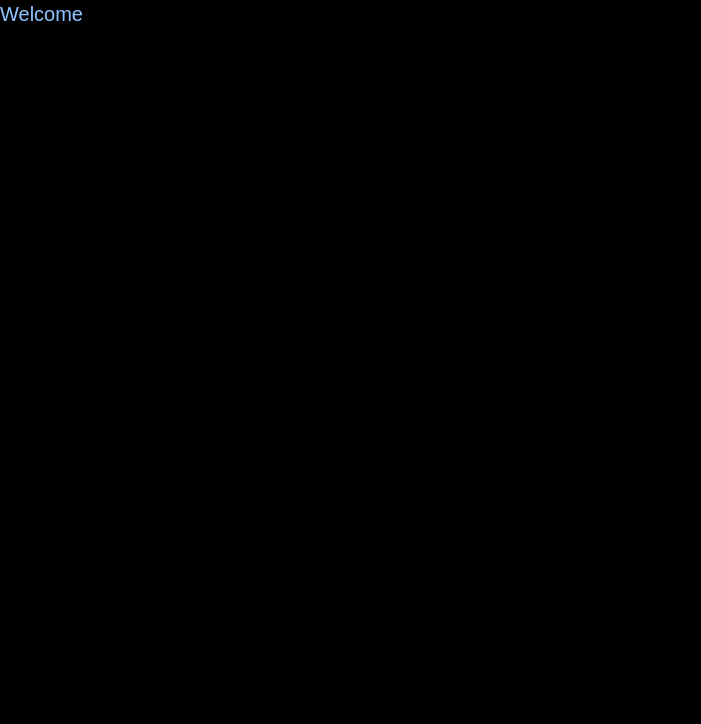
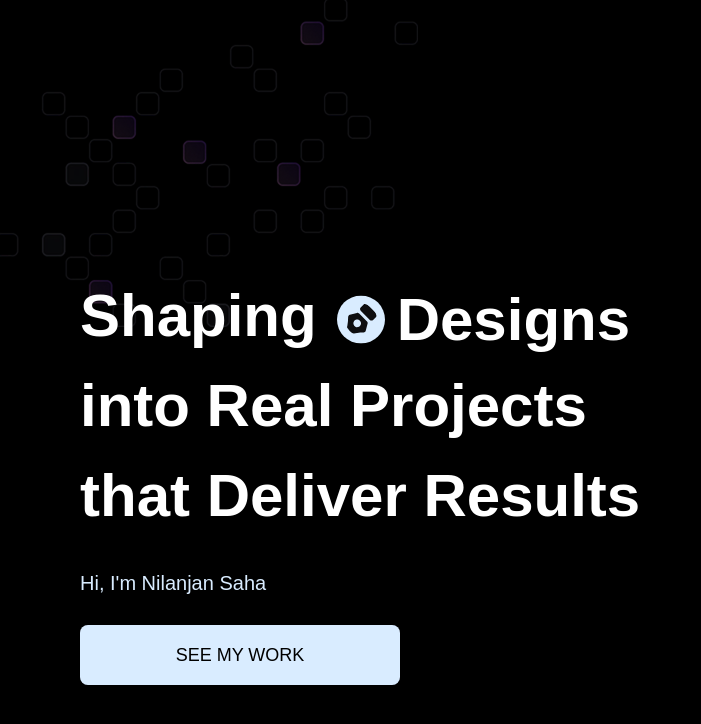
Before and after one commit to N1la69/Portfolio-Website, a React (Vite) app: page / in a window 1280 px wide. Shown: the top 724 px of the page, without its empty margins (0-701 px from the left). Built offline with nearby package versions, Linux system fonts and the light colour scheme; a web font is replaced by a local one.

Commit message:
Button and left hero

```diff
--- a/src/App.jsx
+++ b/src/App.jsx
@@ -1,8 +1,10 @@
+import Hero from "./sections/Hero";
+
 const App = () => {
   return (
-    <main>
-      <div className="text-xl text-blue-300">Welcome</div>
-    </main>
+    <>
+      <Hero />
+    </>
   );
 };
 
--- /dev/null
+++ b/src/components/Button.jsx
@@ -0,0 +1,15 @@
+const Button = ({ className, id, text }) => {
+  return (
+    <a className={`cta-wrapper ${className ?? ""}`} id={id}>
+      <div className="cta-button group">
+        <div className="bg-circle" />
+        <p className="text">{text}</p>
+        <div className="arrow-wrapper">
+          <img src="/images/arrow-down.svg" alt="arrow" />
+        </div>
+      </div>
+    </a>
+  );
+};
+
+export default Button;
--- a/constants/index.js
+++ b/src/constants/index.js
@@ -1,4 +1,4 @@
-const navLinks = [
+export const navLinks = [
   {
     name: "Work",
     link: "#work",
@@ -17,7 +17,7 @@
   },
 ];
 
-const words = [
+export const words = [
   { text: "Ideas", imgPath: "/images/ideas.svg" },
   { text: "Concepts", imgPath: "/images/concepts.svg" },
   { text: "Designs", imgPath: "/images/designs.svg" },
@@ -28,14 +28,14 @@
   { text: "Code", imgPath: "/images/code.svg" },
 ];
 
-const counterItems = [
+export const counterItems = [
   { value: 15, suffix: "+", label: "Years of Experience" },
   { value: 200, suffix: "+", label: "Satisfied Clients" },
   { value: 108, suffix: "+", label: "Completed Projects" },
   { value: 90, suffix: "%", label: "Client Retention Rate" },
 ];
 
-const logoIconsList = [
+export const logoIconsList = [
   {
     imgPath: "/images/logos/company-logo-1.png",
   },
@@ -71,7 +71,7 @@
   },
 ];
 
-const abilities = [
+export const abilities = [
   {
     imgPath: "/images/seo.png",
     title: "Quality Focus",
@@ -89,7 +89,7 @@
   },
 ];
 
-const techStackImgs = [
+export const techStackImgs = [
   {
     name: "React Developer",
     imgPath: "/images/logos/react.png",
@@ -112,7 +112,7 @@
   },
 ];
 
-const techStackIcons = [
+export const techStackIcons = [
   {
     name: "React Developer",
     modelPath: "/models/react_logo-transformed.glb",
@@ -145,9 +145,10 @@
   },
 ];
 
-const expCards = [
+export const expCards = [
   {
-    review: "Adrian brought creativity and technical expertise to the team, significantly improving our frontend performance. His work has been invaluable in delivering faster experiences.",
+    review:
+      "Adrian brought creativity and technical expertise to the team, significantly improving our frontend performance. His work has been invaluable in delivering faster experiences.",
     imgPath: "/images/exp1.png",
     logoPath: "/images/logo1.png",
     title: "Frontend Developer",
@@ -159,7 +160,8 @@
     ],
   },
   {
-    review: "Adrian’s contributions to Docker's web applications have been outstanding. He approaches challenges with a problem-solving mindset.",
+    review:
+      "Adrian’s contributions to Docker's web applications have been outstanding. He approaches challenges with a problem-solving mindset.",
     imgPath: "/images/exp2.png",
     logoPath: "/images/logo2.png",
     title: "Full Stack Developer",
@@ -171,7 +173,8 @@
     ],
   },
   {
-    review: "Adrian’s work on Appwrite’s mobile app brought a high level of quality and efficiency. He delivered solutions that enhanced our mobile experience & meet our product goals.",
+    review:
+      "Adrian’s work on Appwrite’s mobile app brought a high level of quality and efficiency. He delivered solutions that enhanced our mobile experience & meet our product goals.",
     imgPath: "/images/exp3.png",
     logoPath: "/images/logo3.png",
     title: "React Native Developer",
@@ -184,7 +187,7 @@
   },
 ];
 
-const expLogos = [
+export const expLogos = [
   {
     name: "logo1",
     imgPath: "/images/logo1.png",
@@ -199,7 +202,7 @@
   },
 ];
 
-const testimonials = [
+export const testimonials = [
   {
     name: "Esther Howard",
     mentions: "@estherhoward",
@@ -244,7 +247,7 @@
   },
 ];
 
-const socialImgs = [
+export const socialImgs = [
   {
     name: "insta",
     imgPath: "/images/insta.png",
@@ -262,17 +265,3 @@
     imgPath: "/images/linkedin.png",
   },
 ];
-
-export {
-  words,
-  abilities,
-  logoIconsList,
-  counterItems,
-  expCards,
-  expLogos,
-  testimonials,
-  socialImgs,
-  techStackIcons,
-  techStackImgs,
-  navLinks,
-};
--- /dev/null
+++ b/src/sections/Hero.jsx
@@ -0,0 +1,55 @@
+import Button from "../components/Button";
+import { words } from "../constants";
+
+const Hero = () => {
+  return (
+    <section id="hero" className="relative overflow-hidden">
+      <div className="absolute top-0 left-0 z-10">
+        <img src="/images/bg.png" alt="bg" />
+      </div>
+
+      <div className="hero-layout">
+        {/*LEFT Hero content */}
+        <header className="flex flex-col justify-center md:w-full w-screen md:px-20 px-5">
+          <div className="flex flex-col gap-7">
+            <div className="hero-text">
+              <h1>
+                Shaping{" "}
+                <span className="slide">
+                  <span className="wrapper">
+                    {words.map((word) => (
+                      <span
+                        key={word.text}
+                        className="flex items-center md:gap-3 gap-1 pb-2"
+                      >
+                        <img
+                          src={word.imgPath}
+                          alt={word.text}
+                          className="xl:size-12 md:size-10 size-7 md:p-2 p-1 rounded-full bg-white-50"
+                        />
+                        <span>{word.text}</span>
+                      </span>
+                    ))}
+                  </span>
+                </span>
+              </h1>
+              <h1>into Real Projects</h1>
+              <h1>that Deliver Results</h1>
+            </div>
+            <p className="text-white-50 md:text-xl relative z-10 pointer-events-none">
+              Hi, I&apos;m Nilanjan Saha
+            </p>
+            <Button
+              className="md:w-80 md:h-16 w-60 h-12"
+              id="button"
+              text="See my Work"
+            />
+          </div>
+        </header>
+        {/*RIGHT Hero content */}
+      </div>
+    </section>
+  );
+};
+
+export default Hero;
```
